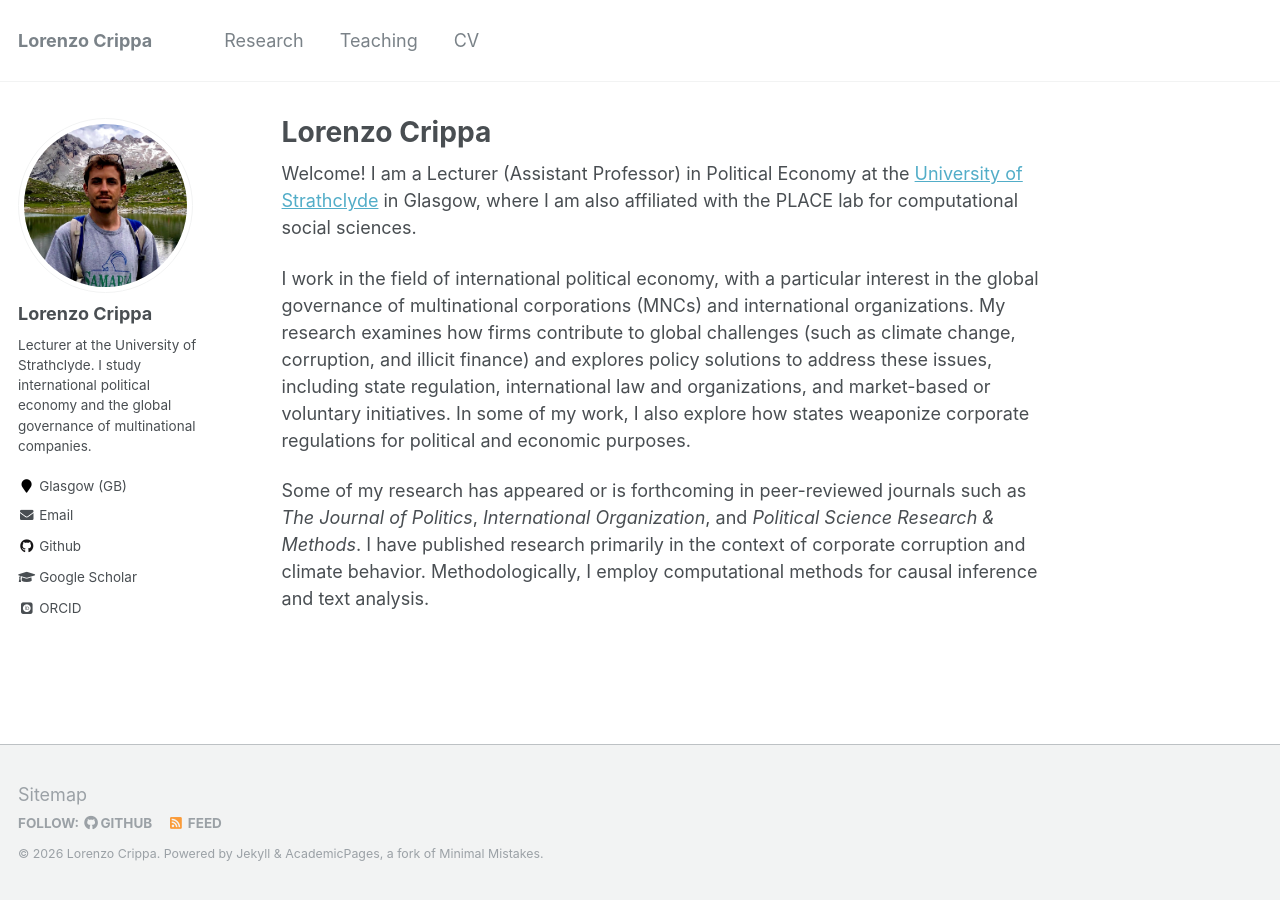
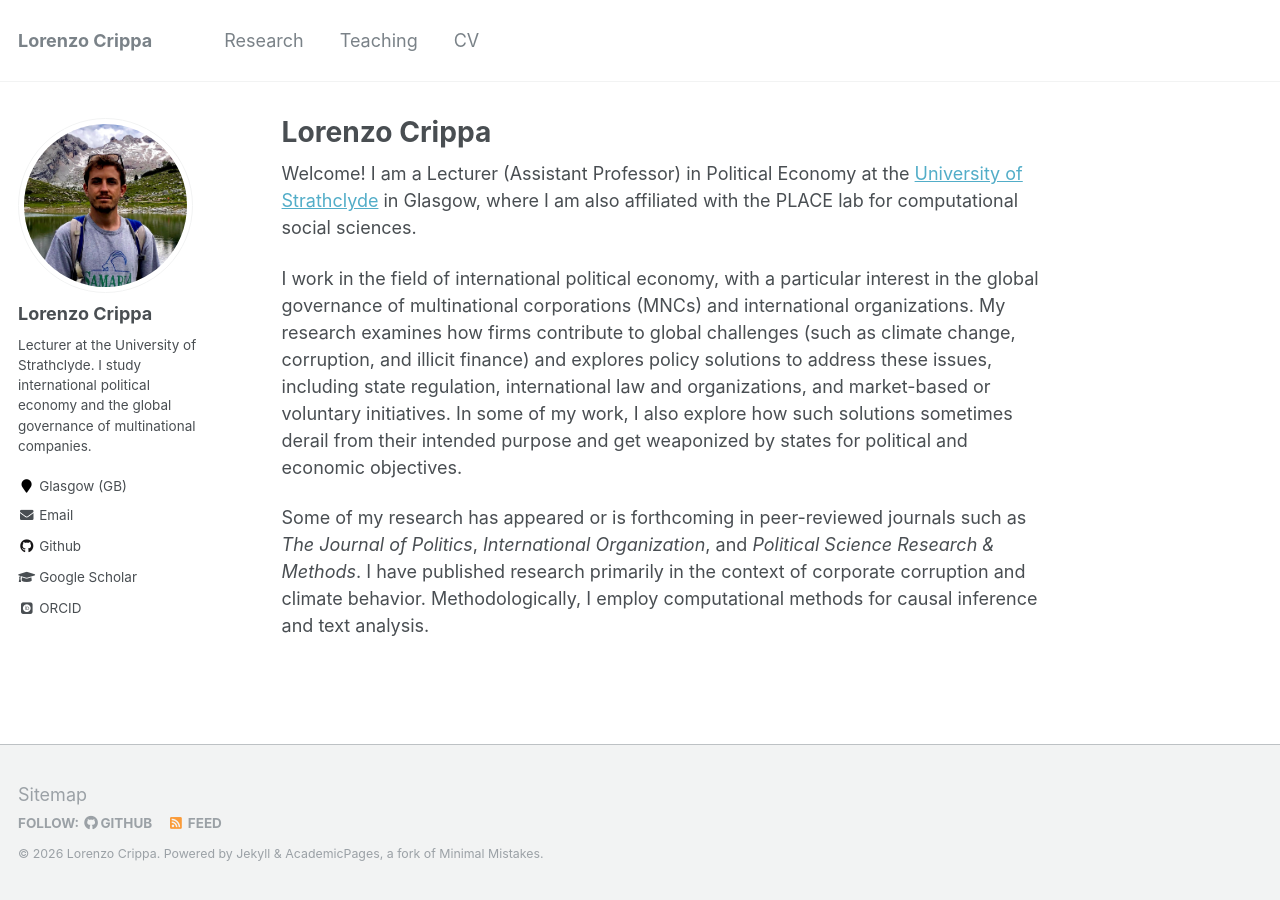
Before and after one commit to lorenzo-crippa/lorenzo-crippa.github.io, a Jekyll site: the page built from _pages/about.md, in a window 1280 px wide. Built offline with Jekyll 4.4.1, drawn with Linux system fonts in a browser that asks for light colours; some web fonts are replaced.

Commit message:
Update about.md

```diff
--- a/_pages/about.md
+++ b/_pages/about.md
@@ -9,6 +9,6 @@ redirect_from:
 
 Welcome! I am a Lecturer (Assistant Professor) in Political Economy at the [University of Strathclyde](https://www.strath.ac.uk/staff/crippalorenzodr/) in Glasgow, where I am also affiliated with the PLACE lab for computational social sciences.
 
-I work in the field of international political economy, with a particular interest in the global governance of multinational corporations (MNCs) and international organizations. My research examines how firms contribute to global challenges (such as climate change, corruption, and illicit finance) and explores policy solutions to address these issues, including state regulation, international law and organizations, and market-based or voluntary initiatives. In some of my work, I also explore how states weaponize corporate regulations for political and economic purposes.
+I work in the field of international political economy, with a particular interest in the global governance of multinational corporations (MNCs) and international organizations. My research examines how firms contribute to global challenges (such as climate change, corruption, and illicit finance) and explores policy solutions to address these issues, including state regulation, international law and organizations, and market-based or voluntary initiatives. In some of my work, I also explore how such solutions sometimes derail from their intended purpose and get weaponized by states for political and economic objectives.
 
 Some of my research has appeared or is forthcoming in peer-reviewed journals such as _The Journal of Politics_, _International Organization_, and _Political Science Research & Methods_. I have published research primarily in the context of corporate corruption and climate behavior. Methodologically, I employ computational methods for causal inference and text analysis.
```
